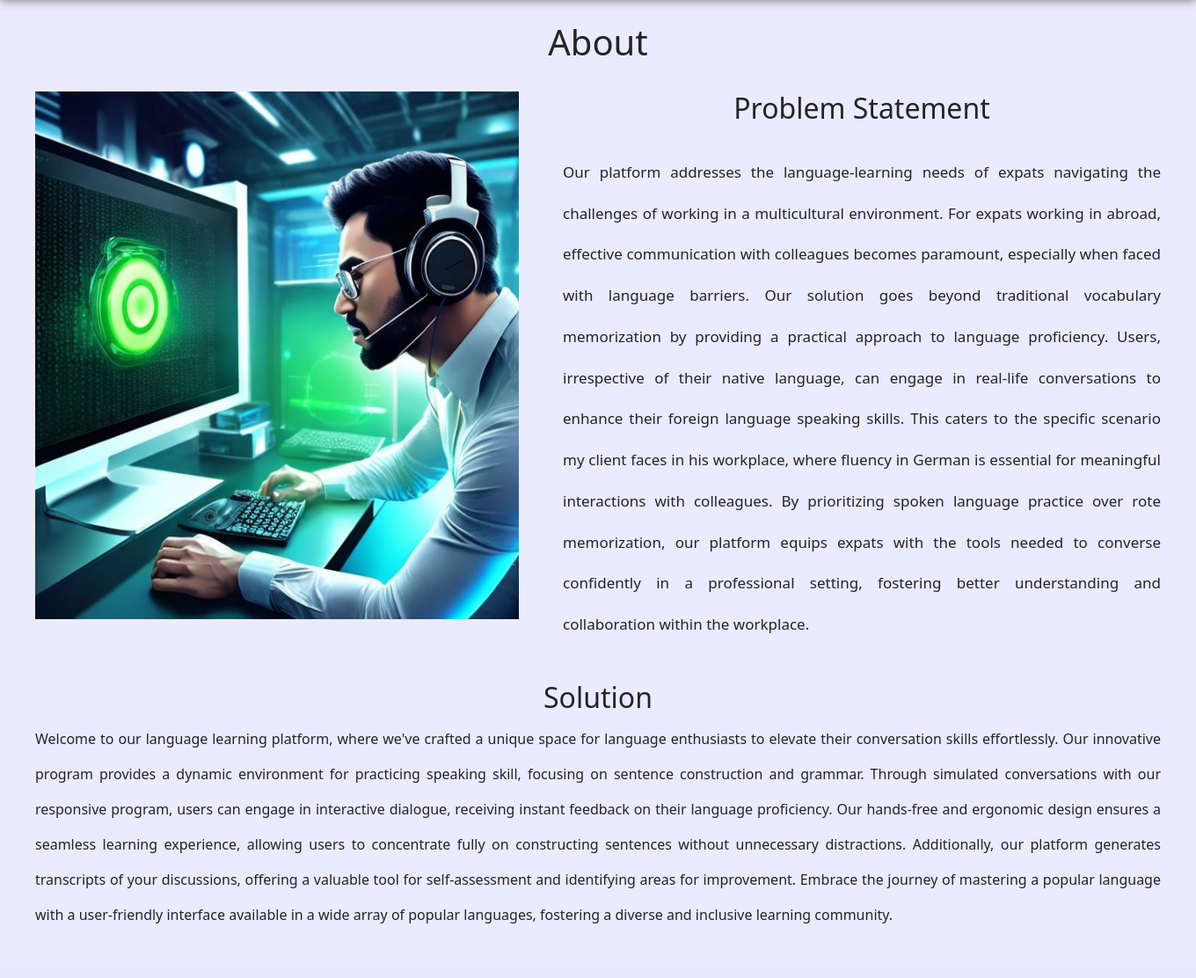
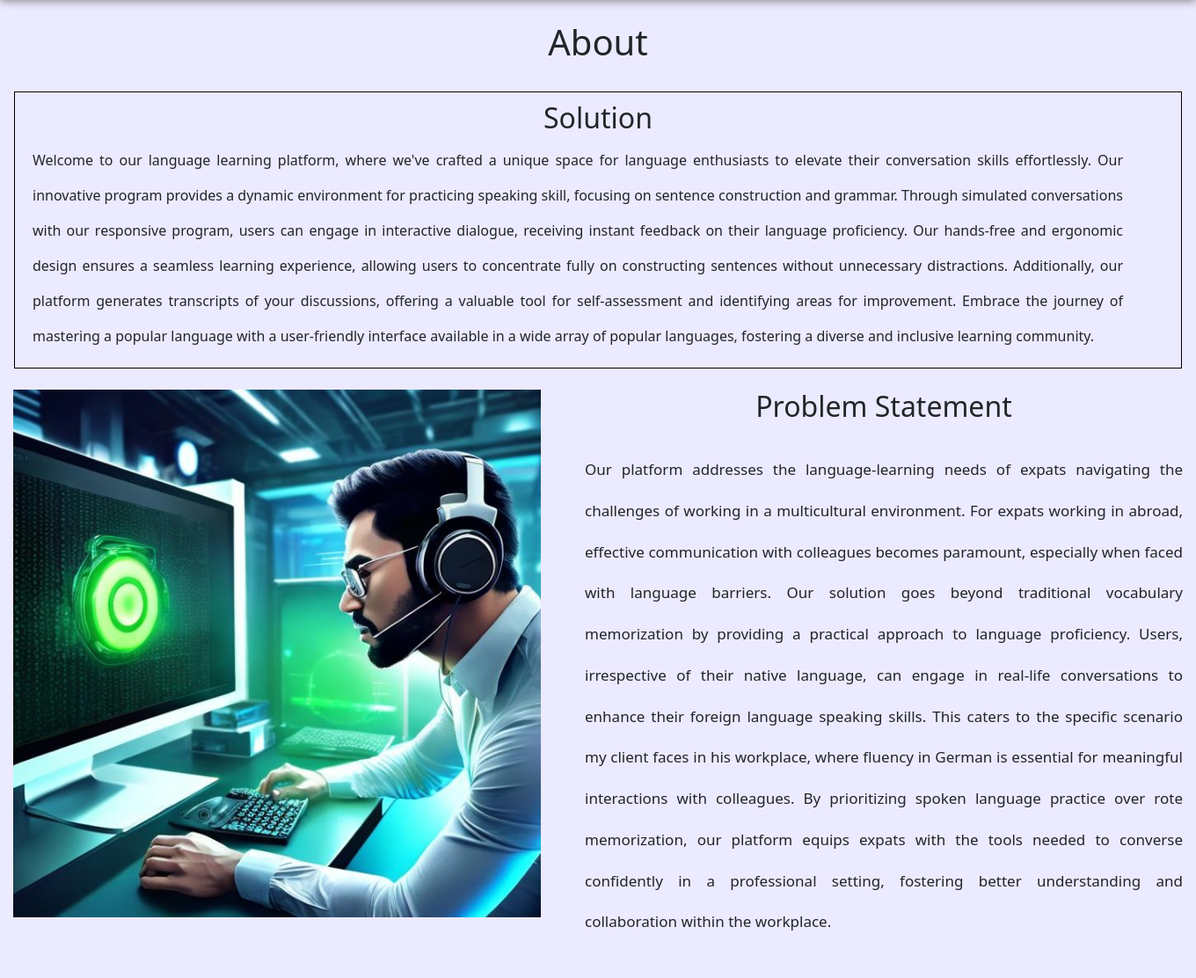
Before and after one commit to rlmtm/CS-IA, a Flask app: template templates/about.html in a window 1360 px wide. Shown: the part 74-1186 px from the top of the page at 88% size. Before the commit the page ends 1124 px from the top, so only its background shows below. Run offline with Flask 3, Linux system fonts and the light colour scheme; the template is opened without the code that fills it, so the values that code supplies are empty; a user stored in the database is signed in; some libraries are stand-ins or nearby versions; grey boxes are pictures that could not be loaded.

Commit message:
Update about.html

```diff
--- a/templates/about.html
+++ b/templates/about.html
@@ -7,17 +7,16 @@
 {% block main %}
     <h1>About</h1>
     <br>
-
+    <div class="mx-auto" style="border:1px solid black; width: 83em; max-width: 83em;">
+        <h2 style="padding-top: 10px;">Solution</h2>
+        <p class="text-line" style="padding-left: 20px; padding-right: 20px;">Welcome to our language learning platform, where we've crafted a unique space for language enthusiasts to elevate their conversation skills effortlessly. Our innovative program provides a dynamic environment for practicing speaking skill, focusing on sentence construction and grammar. Through simulated conversations with our responsive program, users can engage in interactive dialogue, receiving instant feedback on their language proficiency. Our hands-free and ergonomic design ensures a seamless learning experience, allowing users to concentrate fully on constructing sentences without unnecessary distractions. Additionally, our platform generates transcripts of your discussions, offering a valuable tool for self-assessment and identifying areas for improvement. Embrace the journey of mastering a popular language with a user-friendly interface available in a wide array of popular languages, fostering a diverse and inclusive learning community.</p>
+    </div>
+    <br>
     <div class="horizontal-stack-inner-about w-fit mx-auto">
-        <img src="./static/example.png" alt="sample user" width="600px" height="600px" style="padding-right: 50px;">
-        <div>
+        <img src="./static/example.png" alt="sample user" width="600px" height="600px">
+        <div style="padding-left: 50px; padding-left: 50px;">
             <h2 style="margin-bottom: 30px;">Problem Statement</h2>
             <p class="text-block">Our platform addresses the language-learning needs of expats navigating the challenges of working in a multicultural environment. For expats working in abroad, effective communication with colleagues becomes paramount, especially when faced with language barriers. Our solution goes beyond traditional vocabulary memorization by providing a practical approach to language proficiency. Users, irrespective of their native language, can engage in real-life conversations to enhance their foreign language speaking skills. This caters to the specific scenario my client faces in his workplace, where fluency in German is essential for meaningful interactions with colleagues. By prioritizing spoken language practice over rote memorization, our platform equips expats with the tools needed to converse confidently in a professional setting, fostering better understanding and collaboration within the workplace.</p>
         </div>
     </div>
-    <br>
-    <div>
-        <h2>Solution</h2>
-        <p class="text-line mx-auto">Welcome to our language learning platform, where we've crafted a unique space for language enthusiasts to elevate their conversation skills effortlessly. Our innovative program provides a dynamic environment for practicing speaking skill, focusing on sentence construction and grammar. Through simulated conversations with our responsive program, users can engage in interactive dialogue, receiving instant feedback on their language proficiency. Our hands-free and ergonomic design ensures a seamless learning experience, allowing users to concentrate fully on constructing sentences without unnecessary distractions. Additionally, our platform generates transcripts of your discussions, offering a valuable tool for self-assessment and identifying areas for improvement. Embrace the journey of mastering a popular language with a user-friendly interface available in a wide array of popular languages, fostering a diverse and inclusive learning community.</p>
-    </div>
     {% endblock %}
```
